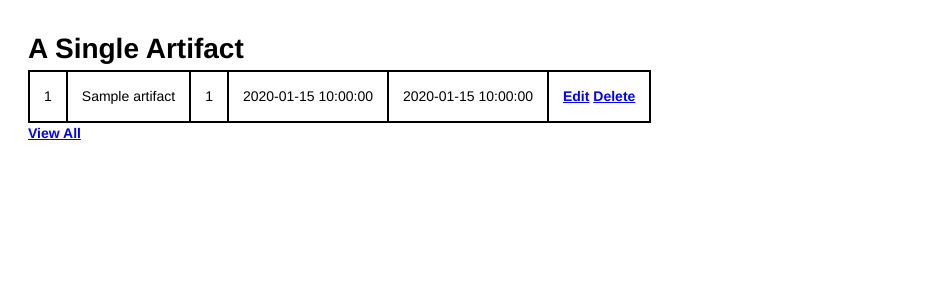
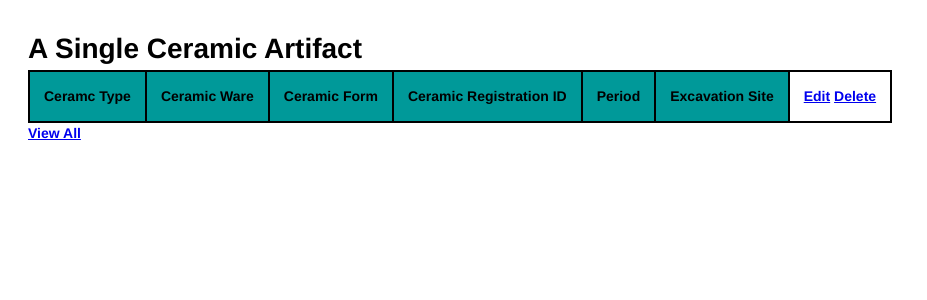
Before and after one commit to lydiadwyer/sheparddb, a Flask app: template data/website/modules/Ceramics/templates/ceramics/view.html in a window 1280 px wide. Shown: the top 300 px of the page, without its empty margins (0-927 px from the left). Run offline with Flask 2, Linux system fonts and the light colour scheme; the template is opened without the code that fills it: values that come from a table or form of the project are taken from there, others are empty; tables that the repository leaves empty hold one stand-in row (values such as "Sample post"); parts of the project's set-up code (start-up, migrations or seed data) failed here and were passed over.

Commit message:
Ceramics mongo updates, but still not functional

```diff
--- a/data/website/modules/Ceramics/templates/ceramics/view.html
+++ b/data/website/modules/Ceramics/templates/ceramics/view.html
@@ -1,20 +1,21 @@
 {% extends "global.html" %}
 {% block body_content %}
-    <h1>A Single Artifact</h1>
+    <h1>A Single Ceramic Artifact</h1>
 <table>
     <tr>
-        <td>{{ entry.artifact_id }}</td>
-        <td>{{ entry.artifact_name }}</td>
-        <td>{{ entry.artifact_obj_reg }}</td>
-        <td>{{ entry.artifact_created }}</td>
-        <td>{{ entry.artifact_updated }}</td>
+        <th>Ceramc Type</th>
+        <th>Ceramic Ware</th>
+        <th>Ceramic Form</th>
+        <th>Ceramic Registration ID</th>
+        <th>Period</th>
+        <th>Excavation Site</th>
         <td>
-            <a href="{{ url_for('artifacts.edit_artifact',
+            <a href="{{ url_for('ceramics.edit_ceramic',
                  artifact_id=entry.artifact_id) }}">Edit</a>
-            <a href="{{ url_for('artifacts.delete_artifact',
+            <a href="{{ url_for('ceramics.delete_ceramic',
                  artifact_id=entry.artifact_id) }}">Delete</a>
         </td>
     </tr>
 </table>
-          <a href=" {{ url_for('artifacts.view_all') }} ">View All</a>
+          <a href=" {{ url_for('ceramics.view_all_ceramics') }} ">View All</a>
 {% endblock %}
```
Also changed, not shown: data/website/modules/Ceramics/controller.py (+43 -38 lines), data/website/modules/Ceramics/templates/ceramics/add.html (+8 -4 lines), data/website/modules/Ceramics/templates/ceramics/view_all.html (+5 -4 lines).
